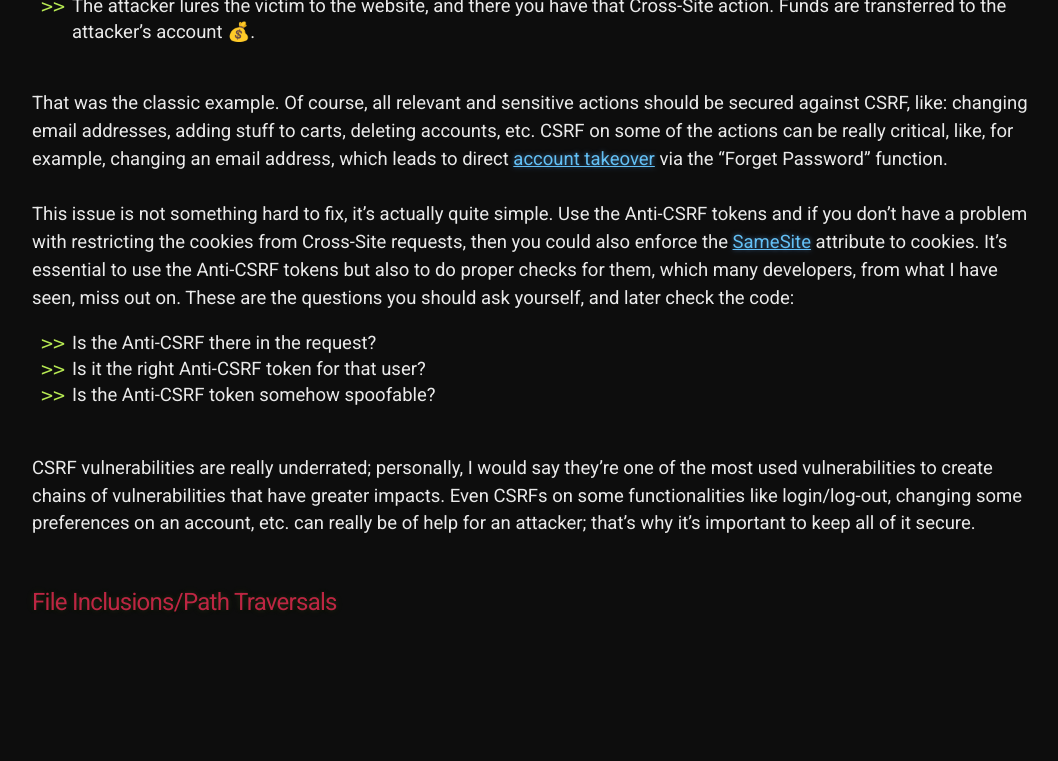
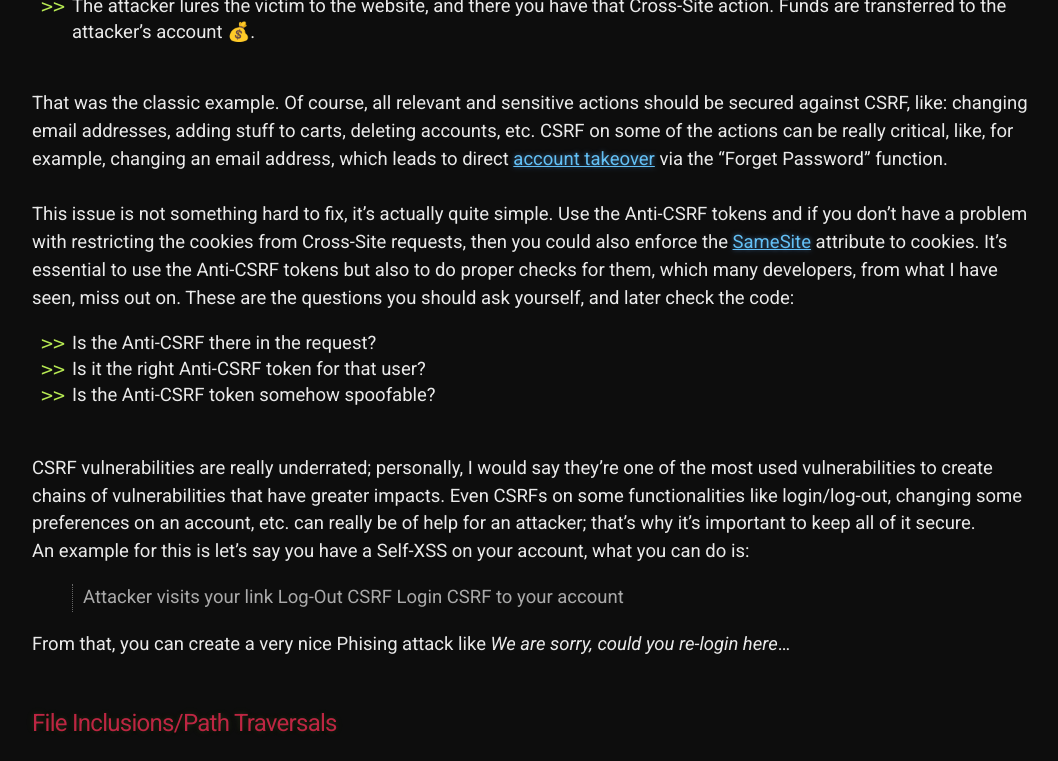
Before and after one commit to 20kilograma/blog, a Jekyll site: the page built from php-sec.md, in a window 1280 px wide and 900 px high, scrolled down 8257 px, cut to the strip 139-900 px from the top of the window. Shown: the whole strip, without its empty margins (108-1166 px from the left). Built offline with Jekyll 4.4.1, drawn with Linux system fonts in a browser that asks for light colours; some web fonts are replaced; our own code applies the rules of GitHub Pages for plain Markdown files; before the commit the page ends 9036 px from its top, so only the background shows below that.

Commit message:
Update php-sec.md

```diff
--- a/php-sec.md
+++ b/php-sec.md
@@ -156,6 +156,12 @@
 - Is the Anti-CSRF token somehow spoofable?
 
 <br>
-CSRF vulnerabilities are really underrated; personally, I would say they're one of the most used vulnerabilities to create chains of vulnerabilities that have greater impacts. Even CSRFs on some functionalities like login/log-out, changing some preferences on an account, etc. can really be of help for an attacker; that's why it's important to keep all of it secure.<br><br>
+CSRF vulnerabilities are really underrated; personally, I would say they're one of the most used vulnerabilities to create chains of vulnerabilities that have greater impacts. Even CSRFs on some functionalities like login/log-out, changing some preferences on an account, etc. can really be of help for an attacker; that's why it's important to keep all of it secure.<br>
+An example for this is let's say you have a Self-XSS on your account, what you can do is: <br>
+> Attacker visits your link
+> Log-Out CSRF
+> Login CSRF to your account<br>
+
+From that, you can create a very nice Phising attack like <i>We are sorry, could you re-login here</i>...<br><br>
 
 ## File Inclusions/Path Traversals
```
